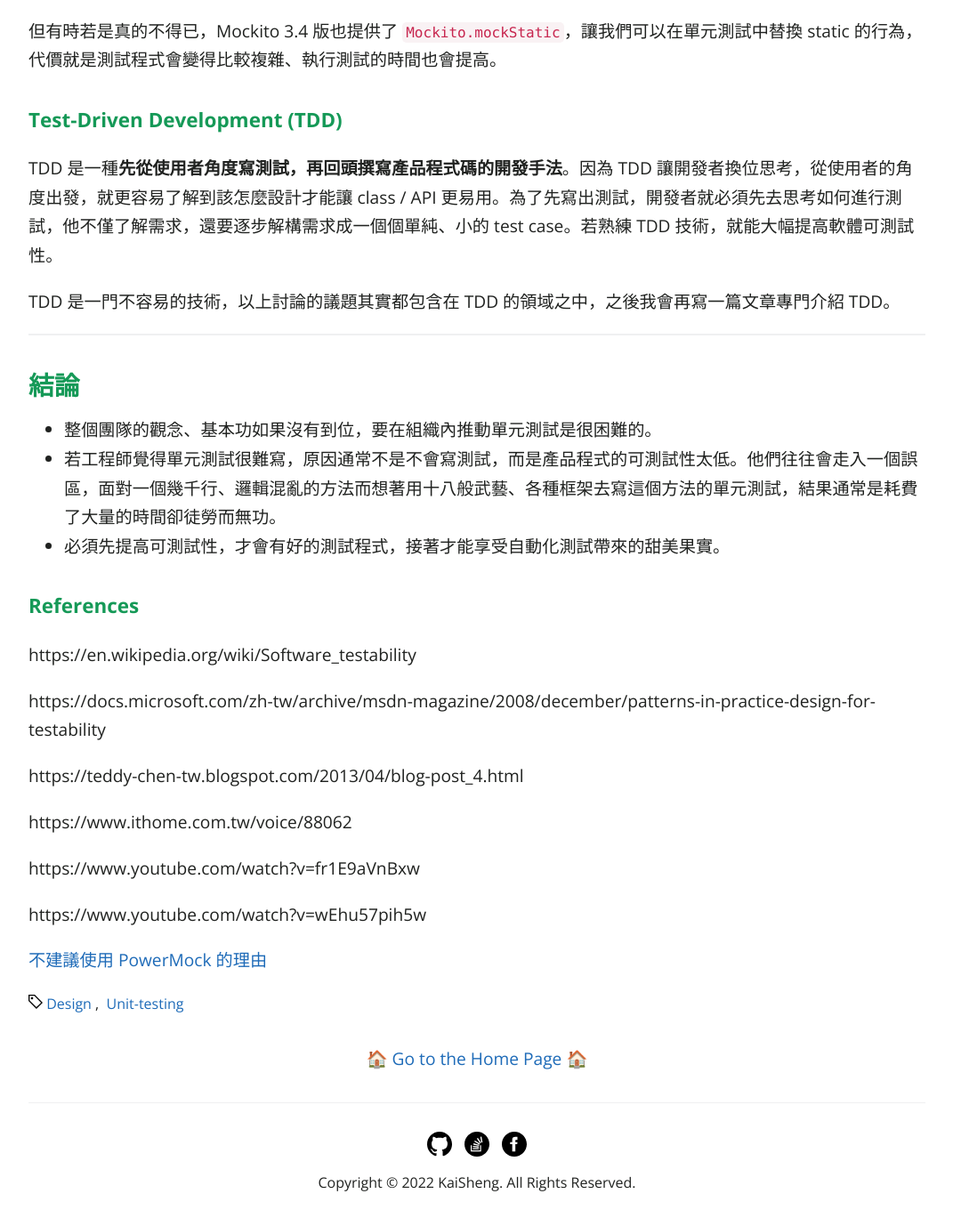
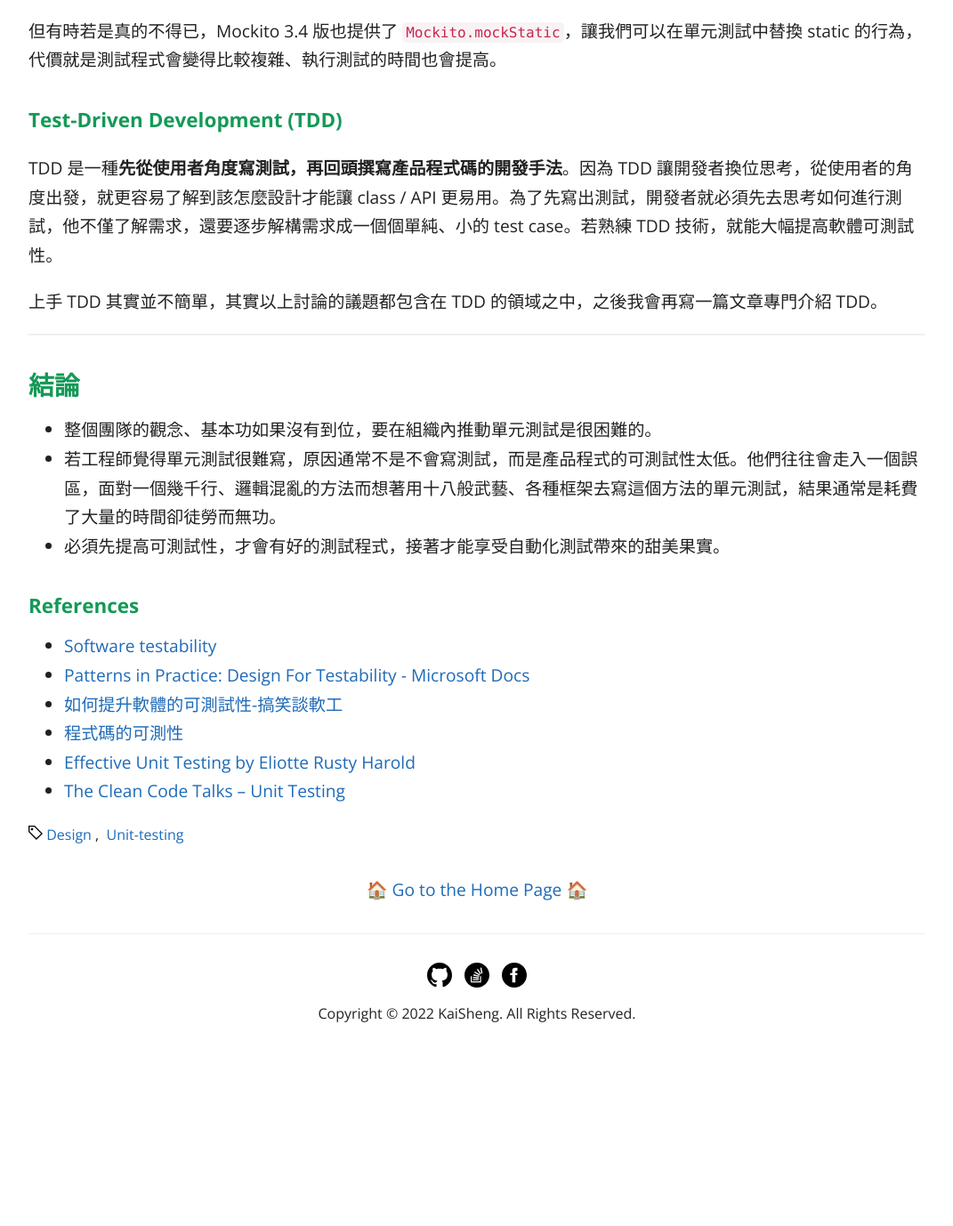
Before and after one commit to KaiSheng714/KaiSheng714.github.io, a Jekyll site: the page built from 2022-07-06-testability.md, in a window 1280 px wide and 1400 px high, scrolled down 4048 px. Shown: the top 1378 px of the window at 89% size, without its empty margins (104-1175 px from the left). Built offline with Jekyll 4.4.1, drawn with Linux system fonts in a browser that asks for light colours; comment, search, counter and statistics services are not loaded; after the commit the page ends 5258 px from its top, so only the background shows below that; some of the changed text lies outside the part shown.

Commit message:
testability

```diff
--- a/2022-07-06-testability.md
+++ b/2022-07-06-testability.md
@@ -62,9 +62,9 @@
 
 
 ### **符合 YAGNI 原則**
-程式開發者應該在面臨確鑿的需求時，才實作相應的功能
+工程師應該在面臨確鑿的需求時，才實作相應的功能。
 
-https://kaisheng714.github.io/articles/yagni-principle
+延伸閱讀: [軟體設計原則 YAGNI (You aren't gonna need it!)](https://kaisheng714.github.io/articles/yagni-principle)
 
 
 ### **Dependency injection**
@@ -101,12 +101,11 @@
 
 但有時若是真的不得已，Mockito 3.4 版也提供了 `Mockito.mockStatic`，讓我們可以在單元測試中替換 static 的行為，代價就是測試程式會變得比較複雜、執行測試的時間也會提高。
 
-
 ### **Test-Driven Development (TDD)**
 
 TDD 是一種**先從使用者角度寫測試，再回頭撰寫產品程式碼的開發手法**。因為 TDD 讓開發者換位思考，從使用者的角度出發，就更容易了解到該怎麼設計才能讓 class / API 更易用。為了先寫出測試，開發者就必須先去思考如何進行測試，他不僅了解需求，還要逐步解構需求成一個個單純、小的 test case。若熟練 TDD 技術，就能大幅提高軟體可測試性。
 
-TDD 是一門不容易的技術，以上討論的議題其實都包含在 TDD 的領域之中，之後我會再寫一篇文章專門介紹 TDD。
+上手 TDD 其實並不簡單，其實以上討論的議題都包含在 TDD 的領域之中，之後我會再寫一篇文章專門介紹 TDD。
 
 -----
 
@@ -117,16 +116,9 @@
 
 ### **References**
 
-https://en.wikipedia.org/wiki/Software_testability
-
-https://docs.microsoft.com/zh-tw/archive/msdn-magazine/2008/december/patterns-in-practice-design-for-testability
-
-https://teddy-chen-tw.blogspot.com/2013/04/blog-post_4.html
-
-https://www.ithome.com.tw/voice/88062
-
-https://www.youtube.com/watch?v=fr1E9aVnBxw
-
-https://www.youtube.com/watch?v=wEhu57pih5w
-
-[不建議使用 PowerMock 的理由](/articles/drawback-of-powermock)
+- [Software testability](https://en.wikipedia.org/wiki/Software_testability)
+- [Patterns in Practice: Design For Testability - Microsoft Docs](https://docs.microsoft.com/zh-tw/archive/msdn-magazine/2008/december/patterns-in-practice-design-for-testability)
+- [如何提升軟體的可測試性-搞笑談軟工](https://teddy-chen-tw.blogspot.com/2013/04/blog-post_4.html)
+- [程式碼的可測性](https://www.ithome.com.tw/voice/88062)
+- [Effective Unit Testing by Eliotte Rusty Harold](https://www.youtube.com/watch?v=fr1E9aVnBxw)
+- [The Clean Code Talks -- Unit Testing](https://www.youtube.com/watch?v=wEhu57pih5w)
```
